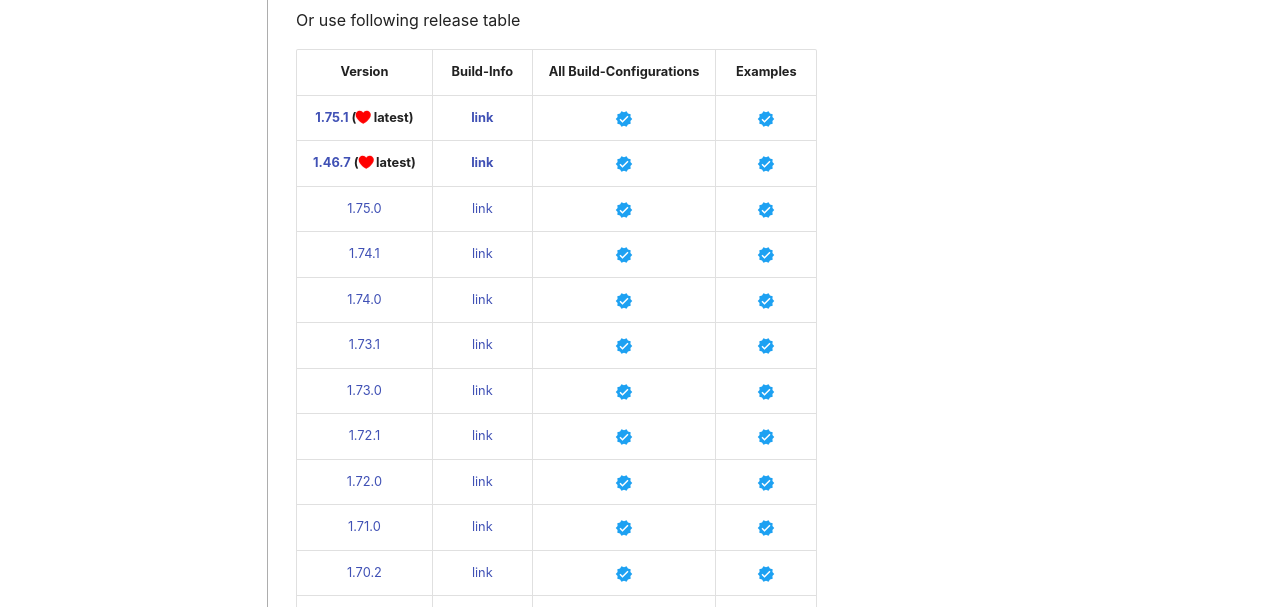
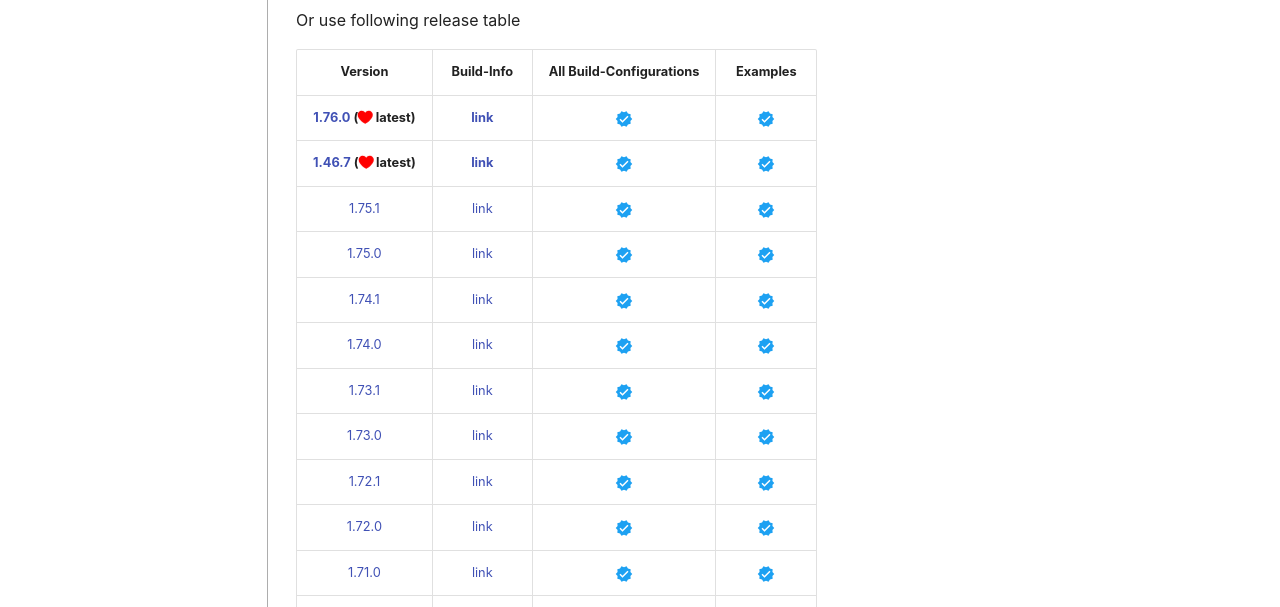
Before and after one commit to thommyho/Cpp-gRPC-Windows-PreBuilts, an MkDocs documentation site: the page built from docs/steps.md, in a window 1280 px wide and 900 px high. Shown: the part 293-900 px from the top of the window. Built offline with MkDocs 1.6.1 and Material for MkDocs 9.7.7, drawn with Linux system fonts in a browser that asks for light colours; emoji names are drawn with the system emoji font; some web fonts are replaced; comment, search, counter and statistics services are not loaded.

Commit message:
Update release table for gRPC_windows versions
Added version 1.76.0 as the latest release and moved 1.75.1 to the non-latest section in the documentation release table.

```diff
--- a/docs/steps.md
+++ b/docs/steps.md
@@ -9,8 +9,9 @@
 
 |                                                         Version                                                         |                                 Build-Info                                 |        All Build-Configurations         |                Examples                 |
 |:-----------------------------------------------------------------------------------------------------------------------:|:--------------------------------------------------------------------------:|:---------------------------------------:|:---------------------------------------:|
-| **[1.75.1](https://github.com/thommyho/gRPC_windows/releases/tag/v1.75.1) (:octicons-heart-fill-24:{ .heart } latest)** | **[link](https://github.com/thommyho/gRPC_windows_prebuilt/tree/v1.75.1)** | :material-check-decagram:{ .tick-blue } | :material-check-decagram:{ .tick-blue } |
+| **[1.76.0](https://github.com/thommyho/gRPC_windows/releases/tag/v1.76.0) (:octicons-heart-fill-24:{ .heart } latest)** | **[link](https://github.com/thommyho/gRPC_windows_prebuilt/tree/v1.76.0)** | :material-check-decagram:{ .tick-blue } | :material-check-decagram:{ .tick-blue } |
 | **[1.46.7](https://github.com/thommyho/gRPC_windows/releases/tag/v1.46.7) (:octicons-heart-fill-24:{ .heart } latest)** | **[link](https://github.com/thommyho/gRPC_windows_prebuilt/tree/v1.46.7)** | :material-check-decagram:{ .tick-blue } | :material-check-decagram:{ .tick-blue } |
+|                         [1.75.1](https://github.com/thommyho/gRPC_windows/releases/tag/v1.75.1)                         |   [link](https://github.com/thommyho/gRPC_windows_prebuilt/tree/v1.75.1)   | :material-check-decagram:{ .tick-blue } | :material-check-decagram:{ .tick-blue } |
 |                         [1.75.0](https://github.com/thommyho/gRPC_windows/releases/tag/v1.75.0)                         |   [link](https://github.com/thommyho/gRPC_windows_prebuilt/tree/v1.75.0)   | :material-check-decagram:{ .tick-blue } | :material-check-decagram:{ .tick-blue } |
 |                         [1.74.1](https://github.com/thommyho/gRPC_windows/releases/tag/v1.74.1)                         |   [link](https://github.com/thommyho/gRPC_windows_prebuilt/tree/v1.74.1)   | :material-check-decagram:{ .tick-blue } | :material-check-decagram:{ .tick-blue } |
 |                         [1.74.0](https://github.com/thommyho/gRPC_windows/releases/tag/v1.74.0)                         |   [link](https://github.com/thommyho/gRPC_windows_prebuilt/tree/v1.74.0)   | :material-check-decagram:{ .tick-blue } | :material-check-decagram:{ .tick-blue } |
```
